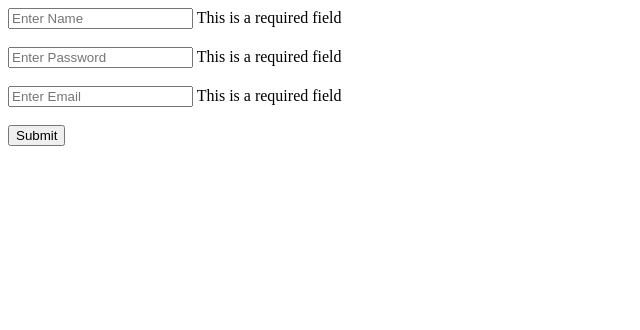
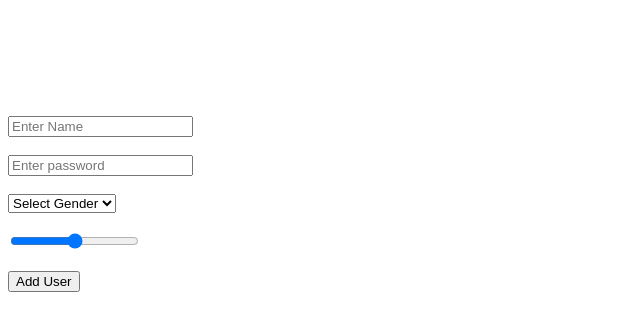
Before and after one commit to Chabsy123/angular-v19-tutorial, an Angular app: page / in a window 1280 px wide. Shown: the top 330 px of the page, without its empty margins (0-640 px from the left). Built offline with nearby package versions, Linux system fonts and the light colour scheme.

Commit message:
Add Template Form With User Input Handling

```diff
--- a/src/app/app.component.html
+++ b/src/app/app.component.html
@@ -449,71 +449,120 @@ Each input field is bound to a FormControl using [formControl]
 <h1>{{ password.value }}</h1>
 <h1>{{ email.value }}</h1> -->
 <!-- Form Grouping in Reactive Forms -->
-<form [formGroup]="profileForm" (ngSubmit)="submitData()">
+<!-- <form [formGroup]="profileForm" (ngSubmit)="submitData()"> -->
 
   <!-- Name Field -->
-  <input type="text" placeholder="Enter Name" formControlName="name" />
+  <!-- <input type="text" placeholder="Enter Name" formControlName="name" /> -->
 
   <!-- Shows when the 'name' field is empty (required validator fails) -->
-  <span *ngIf="name?.hasError('required')">
+  <!-- <span *ngIf="name?.hasError('required')">
     This is a required field
-  </span>
+  </span> -->
 
   <!--
     Shows when the 'name' field is invalid AND has been touched or modified.
     This gives user-friendly feedback without showing it immediately on load.
   -->
-  <span class="error" *ngIf="name?.invalid && (name?.dirty || name?.touched)">
+  <!-- <span class="error" *ngIf="name?.invalid && (name?.dirty || name?.touched)">
     Please enter valid name
-  </span>
+  </span> -->
 
   <br /><br />
 
   <!-- Password Field -->
-  <input type="text" placeholder="Enter Password" formControlName="password" />
+  <!-- <input type="text" placeholder="Enter Password" formControlName="password" /> -->
 
   <!-- Shows when the 'password' field is empty -->
-  <span *ngIf="password?.hasError('required')">
+  <!-- <span *ngIf="password?.hasError('required')">
     This is a required field
-  </span>
+  </span> -->
 
   <!--
     Shows if the password is invalid — includes failing required or minLength.
     Only appears after the field is interacted with (dirty/touched).
   -->
-  <span class="error" *ngIf="password?.invalid && (password?.dirty || password?.touched)">
+  <!-- <span class="error" *ngIf="password?.invalid && (password?.dirty || password?.touched)">
     Please enter valid password
-  </span>
+  </span> -->
 
   <br /><br />
 
   <!-- Email Field -->
-  <input type="text" placeholder="Enter Email" formControlName="email" />
+  <!-- <input type="text" placeholder="Enter Email" formControlName="email" /> -->
 
   <!-- Shows when the 'email' field is empty -->
-  <span *ngIf="email?.hasError('required')">
+  <!-- <span *ngIf="email?.hasError('required')">
     This is a required field
-  </span>
+  </span> -->
 
   <!--
     Shows when the email is invalid due to pattern mismatch, length, or empty input.
     Only triggered after user interacts with the field.
   -->
-  <span class="error" *ngIf="email?.invalid && (email?.dirty || email?.touched)">
+    <!--
+  This span will only be displayed if:
+  1. The 'email' form control is invalid (fails any validator)
+  2. AND the user has either:
+     - modified the field (dirty)
+     - OR focused and blurred the field (touched)
+
+  This prevents showing error messages before the user interacts with the field.
+-->
+  <!-- <span class="error" *ngIf="email?.invalid && (email?.dirty || email?.touched)">
     Please enter valid email
-  </span>
+  </span> -->
 
   <br /><br />
 
   <!-- Submit Button triggers form submission -->
-  <button type="submit">Submit</button>
+  <!-- <button type="submit">Submit</button> -->
 
   <!-- Optional: for setting form values programmatically -->
   <!-- <button type="button" (click)="setValues()">Set Values</button> -->
 
+<!-- </form> -->
+
+<!-- Live preview of form values -->
+<!-- <h3>{{ profileForm.value.name }}</h3>
+<h3>{{ profileForm.value.password }}</h3>
+<h3>{{ profileForm.value.email }}</h3> -->
+
+
+<!-- template driven forms -->
+<!-- Template-Driven Form -->
+
+<!--
+  Template reference variable #userForm is assigned to the NgForm instance.
+  When the form is submitted, it triggers addUser() with the form's values.
+-->
+<form #userForm="ngForm" (ngSubmit)="addUser(userForm.value)">
+
+  <!-- Input field bound to 'name' via ngModel -->
+  <input type="text" placeholder="Enter Name" name="name" ngModel />
+  <br /><br />
+
+  <!-- Input field bound to 'password' -->
+  <input type="password" placeholder="Enter password" name="password" ngModel />
+  <br /><br />
+
+  <!-- Dropdown field bound to 'gender' -->
+  <select name="gender" ngModel>
+    <option value="">Select Gender</option>
+    <option value="male">Male</option>
+    <option value="female">Female</option>
+  </select>
+  <br /><br />
+
+  <!-- Range input is bound to 'range' (note: missing ngModel, so won't update userData unless added) -->
+  <input type="range" name="range" ngModel/>
+  <br /><br />
+
+  <!-- Submits the form -->
+  <button>Add User</button>
 </form>
 
-<!-- Live preview of form values -->
-<h3>{{ profileForm.value.name }}</h3>
-<h3>{{ profileForm.value.password }}</h3>
-<h3>{{ profileForm.value.email }}</h3>
+<!-- Display submitted user data -->
+<h3>{{ userData?.name }}</h3>
+<h3>{{ userData?.password }}</h3>
+<h3>{{ userData?.gender }}</h3>
+<h3>{{ userData?.range }}</h3>
--- a/src/app/app.component.ts
+++ b/src/app/app.component.ts
@@ -9,7 +9,7 @@ import { Component, effect, signal, } from '@angular/core';
 import { NgIf, NgSwitch, NgSwitchCase, NgSwitchDefault } from '@angular/common';
 import { RouterLink, RouterOutlet } from '@angular/router';
 import { HeaderComponent } from './header/header.component';
-import { FormControl, FormGroup, ReactiveFormsModule, Validators } from '@angular/forms';
+import { FormControl, FormGroup, FormsModule, NgForm, ReactiveFormsModule, Validators } from '@angular/forms';
 
 // import { RouterOutlet } from '@angular/router';
 
@@ -19,7 +19,8 @@ import { FormControl, FormGroup, ReactiveFormsModule, Validators } from '@angula
   // for directives, depending on the one you want to use import them as well
   // when routing you import as well i.e routeroutlet and routerlink
   // with reactive forms you import reactiveformmodule
-  imports: [ReactiveFormsModule,NgIf],
+  // for template driven forms you import formsmodule
+  imports: [FormsModule],
   templateUrl: './app.component.html',
   styleUrl: './app.component.css'
 })
@@ -423,51 +424,66 @@ export class AppComponent {
   // }
 
 
- // Form Grouping in Reactive Forms with Validation
+  // Form Grouping in Reactive Forms with Validation
 
   // Create a FormGroup with 3 FormControls: name, password, and email
   // Validators ensure inputs meet required rules
-  profileForm = new FormGroup({
-    // 'name' must not be empty
-    name: new FormControl('', [Validators.required]),
+  // profileForm = new FormGroup({
+  // 'name' must not be empty
+  //   name: new FormControl('', [Validators.required]),
 
-    // 'password' must be at least 5 characters long
-    password: new FormControl('', [
-      Validators.required,
-      Validators.minLength(5)
-    ]),
+  // 'password' must be at least 5 characters long
+  // password: new FormControl('', [
+  //   Validators.required,
+  //   Validators.minLength(5)
+  // ]),
 
-    // 'email' must be valid, max 30 characters, and match email pattern
-    email: new FormControl('', [
-      Validators.required,
-      Validators.maxLength(30),
-      Validators.pattern('^[a-z0-9._%+-]+@[a-z0-9,-]+\\.[a-z]{2,4}$')
-    ])
-  });
+  // 'email' must be valid, max 30 characters, and match email pattern
+  //   email: new FormControl('', [
+  //     Validators.required,
+  //     Validators.maxLength(30),
+  //     Validators.pattern('^[a-z0-9._%+-]+@[a-z0-9,-]+\\.[a-z]{2,4}$')
+  //   ])
+  // });
 
   /**
    * Triggered when the form is submitted.
    * Logs the entire form group values to the console.
    * Linked to the (ngSubmit)="submitData()" in the HTML.
    */
-  submitData() {
-    console.log(this.profileForm.value);
-  }
+  // submitData() {
+  //   console.log(this.profileForm.value);
+  // }
 
   /**
    * Getter methods to simplify access to form controls from the template.
    * Useful for cleaner HTML and reusable validation checks.
    */
-  get name() {
-    return this.profileForm.get('name');
-  }
+  // get name() {
+  //   return this.profileForm.get('name');
+  // }
 
-  get password() {
-    return this.profileForm.get('password');
-  }
+  // get password() {
+  //   return this.profileForm.get('password');
+  // }
 
-  get email() {
-    return this.profileForm.get('email');
-  }
+  // get email() {
+  //   return this.profileForm.get('email');
+  // }
+
+  // template driven forms
+  // Stores form data after submission
+userData: any;
+
+/**
+ * Handles form submission.
+ * Logs the submitted values and stores them in userData.
+ * The form values come from the NgForm's value object.
+ */
+addUser(val: NgForm) {
+  console.log(val);
+  this.userData = val;
+}
+
 
 }
```
